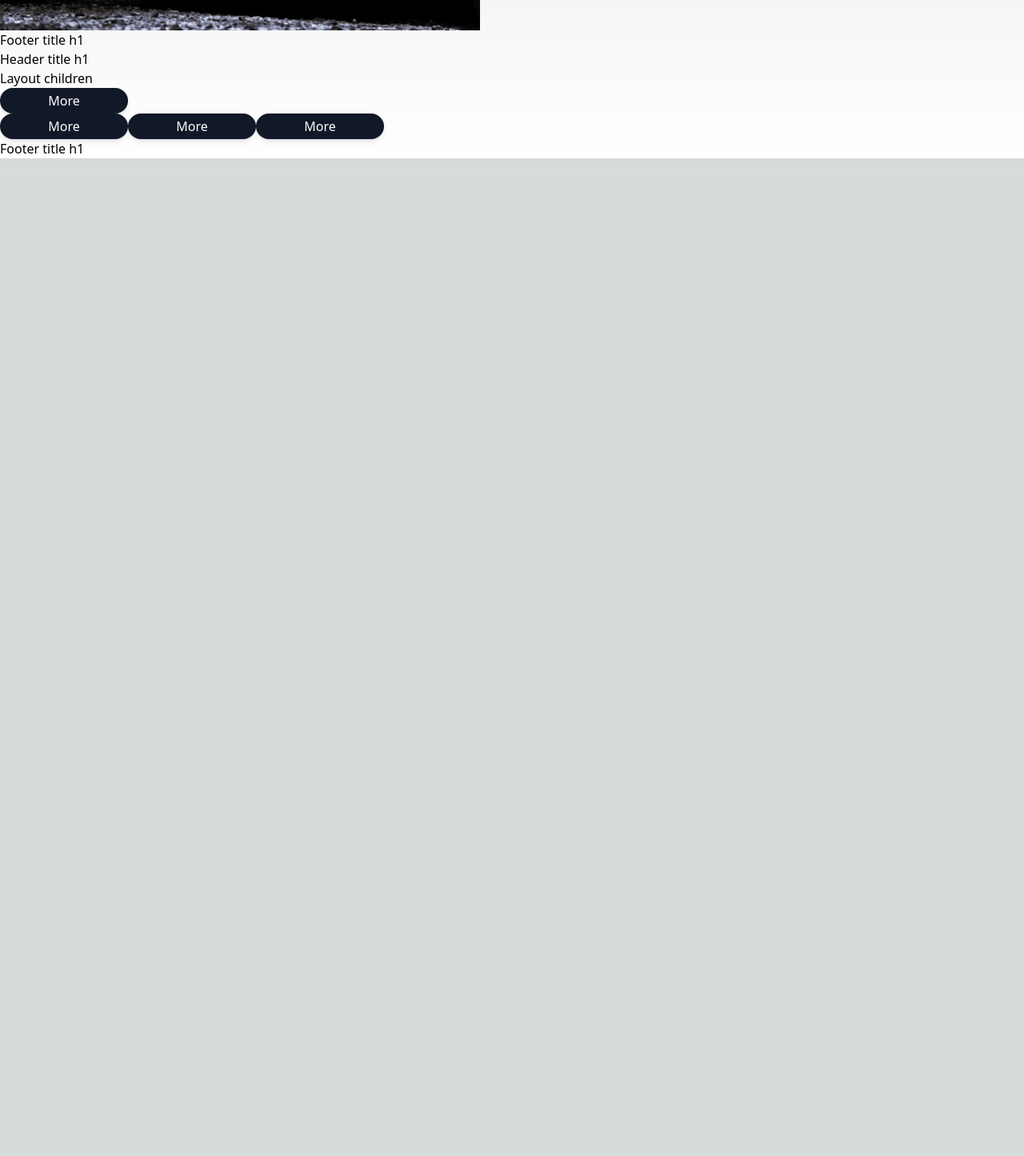
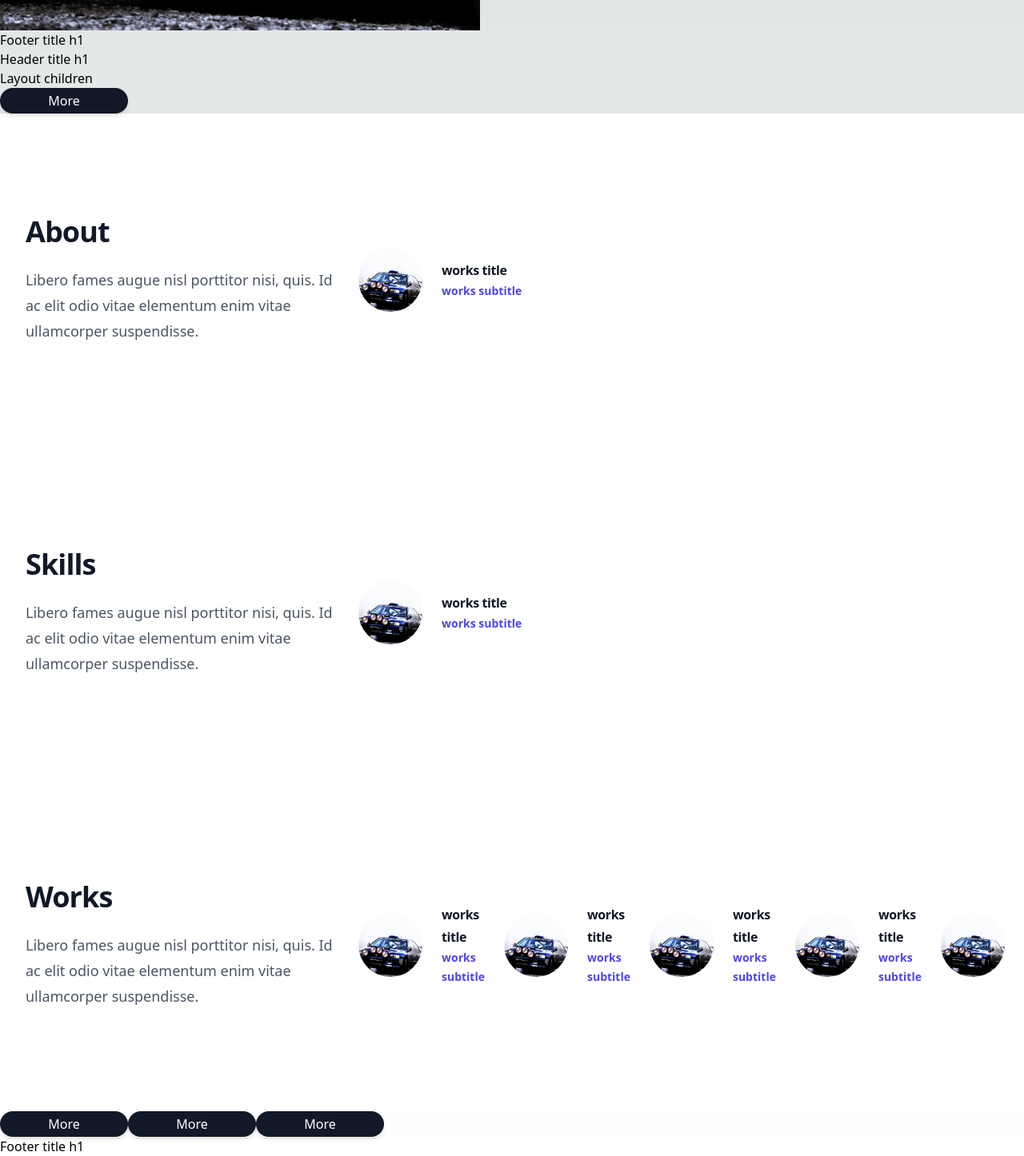
Before and after one commit to lumijoe/next_testocober, a Next.js app: page /test in a window 1280 px wide. Shown: the part 586-2032 px from the top of the page at 80% size. Before the commit the page ends 800 px from the top, so only its background shows below. Built offline with nearby package versions, Linux system fonts and the light colour scheme.

Commit message:
test Layout

```diff
--- /dev/null
+++ b/components/Card.js
@@ -0,0 +1,187 @@
+// components/Card.js(Cardコンポーネント)
+
+import React from 'react';
+import Image from 'next/image'
+/*
+export default function Card() {
+    return (
+        <div>
+            <figure className="bg-slate-100 rounded-xl p-8 dark:bg-slate-800">
+            <img className="w-24 h-24 rounded-full mx-auto" src="/sarah-dayan.jpg" alt="" width="384" height="512">
+            <div className="pt-6 space-y-4">
+                <blockquote>
+                <p class="text-lg font-medium">
+                    “Tailwind CSS is the only framework that I've seen scale
+                    on large teams. It’s easy to customize, adapts to any design,
+                    and the build size is tiny.”
+                </p>
+                </blockquote>
+                <figcaption className="font-medium">
+                <div className="text-sky-500 dark:text-sky-400">
+                    Sarah Dayan
+                </div>
+                <div className="text-s>
+                    Staff Engineer, Algolia
+                </div>
+                </figcaption>
+            </div>
+            </figure>
+        </div>
+    )
+}
+*/
+
+
+//https://tailwindui.com/components/marketing/sections/team-sections
+export default function Card() {
+    return (
+        <div>
+            {/* About */}
+            <div className="bg-white py-24 sm:py-32">
+                <div className="mx-auto grid max-w-7xl gap-x-8 gap-y-20 px-6 lg:px-8 xl:grid-cols-3">
+                <div className="max-w-2xl">
+                    <h2 className="text-3xl font-bold tracking-tight text-gray-900 sm:text-4xl">About</h2>
+                    <p className="mt-6 text-lg leading-8 text-gray-600">
+                    Libero fames augue nisl porttitor nisi, quis. Id ac elit odio vitae elementum enim vitae ullamcorper
+                    suspendisse.
+                    </p>
+                </div>
+                <ul role="list" className="grid gap-x-8 gap-y-12 sm:grid-cols-2 sm:gap-y-16 xl:col-span-2">
+                        <div className="flex items-center gap-x-6">
+                        <Image
+                        src="/image01.jpg"
+                        alt="Hero img"
+                        className="h-20 w-20 rounded-full"
+                        width={600}
+                        height={600}
+                        priority
+                        />
+                        <div>
+                            <h3 className="text-base font-semibold leading-7 tracking-tight text-gray-900">works title</h3>
+                            <p className="text-sm font-semibold leading-6 text-indigo-600">works subtitle</p>
+                        </div>
+                        </div>
+                </ul>
+                </div>
+            </div>
+
+            {/* Skills */}
+            <div className="bg-white py-24 sm:py-32">
+                <div className="mx-auto grid max-w-7xl gap-x-8 gap-y-20 px-6 lg:px-8 xl:grid-cols-3">
+                <div className="max-w-2xl">
+                    <h2 className="text-3xl font-bold tracking-tight text-gray-900 sm:text-4xl">Skills</h2>
+                    <p className="mt-6 text-lg leading-8 text-gray-600">
+                    Libero fames augue nisl porttitor nisi, quis. Id ac elit odio vitae elementum enim vitae ullamcorper
+                    suspendisse.
+                    </p>
+                </div>
+                <ul role="list" className="grid gap-x-8 gap-y-12 sm:grid-cols-2 sm:gap-y-16 xl:col-span-2">
+                        <div className="flex items-center gap-x-6">
+                        <Image
+                        src="/image01.jpg"
+                        alt="Hero img"
+                        className="h-20 w-20 rounded-full"
+                        width={600}
+                        height={600}
+                        priority
+                        />
+                        <div>
+                            <h3 className="text-base font-semibold leading-7 tracking-tight text-gray-900">works title</h3>
+                            <p className="text-sm font-semibold leading-6 text-indigo-600">works subtitle</p>
+                        </div>
+                        </div>
+                </ul>
+                </div>
+            </div>
+
+            {/* Works */}
+            <div className="bg-white py-24 sm:py-32">
+                <div className="mx-auto grid max-w-7xl gap-x-8 gap-y-20 px-6 lg:px-8 xl:grid-cols-3">
+                <div className="max-w-2xl">
+                    <h2 className="text-3xl font-bold tracking-tight text-gray-900 sm:text-4xl">Works</h2>
+                    <p className="mt-6 text-lg leading-8 text-gray-600">
+                    Libero fames augue nisl porttitor nisi, quis. Id ac elit odio vitae elementum enim vitae ullamcorper
+                    suspendisse.
+                    </p>
+                </div>
+                <ul role="list" className="grid gap-x-8 gap-y-12 sm:grid-cols-2 sm:gap-y-16 xl:col-span-2">
+                        <div className="flex items-center gap-x-6">
+                            <Image
+                            src="/image01.jpg"
+                            alt="Hero img"
+                            className="h-20 w-20 rounded-full"
+                            width={600}
+                            height={600}
+                            priority
+                            />
+                            <div>
+                                <h3 className="text-base font-semibold leading-7 tracking-tight text-gray-900">works title</h3>
+                                <p className="text-sm font-semibold leading-6 text-indigo-600">works subtitle</p>
+                            </div>
+                            <Image
+                            src="/image01.jpg"
+                            alt="Hero img"
+                            className="h-20 w-20 rounded-full"
+                            width={600}
+                            height={600}
+                            priority
+                            />
+                            <div>
+                                <h3 className="text-base font-semibold leading-7 tracking-tight text-gray-900">works title</h3>
+                                <p className="text-sm font-semibold leading-6 text-indigo-600">works subtitle</p>
+                            </div>
+                            <Image
+                            src="/image01.jpg"
+                            alt="Hero img"
+                            className="h-20 w-20 rounded-full"
+                            width={600}
+                            height={600}
+                            priority
+                            />
+                            <div>
+                                <h3 className="text-base font-semibold leading-7 tracking-tight text-gray-900">works title</h3>
+                                <p className="text-sm font-semibold leading-6 text-indigo-600">works subtitle</p>
+                            </div>
+                            <Image
+                            src="/image01.jpg"
+                            alt="Hero img"
+                            className="h-20 w-20 rounded-full"
+                            width={600}
+                            height={600}
+                            priority
+                            />
+                            <div>
+                                <h3 className="text-base font-semibold leading-7 tracking-tight text-gray-900">works title</h3>
+                                <p className="text-sm font-semibold leading-6 text-indigo-600">works subtitle</p>
+                            </div>
+                            <Image
+                            src="/image01.jpg"
+                            alt="Hero img"
+                            className="h-20 w-20 rounded-full"
+                            width={600}
+                            height={600}
+                            priority
+                            />
+                            <div>
+                                <h3 className="text-base font-semibold leading-7 tracking-tight text-gray-900">works title</h3>
+                                <p className="text-sm font-semibold leading-6 text-indigo-600">works subtitle</p>
+                            </div>
+                            <Image
+                            src="/image01.jpg"
+                            alt="Hero img"
+                            className="h-20 w-20 rounded-full"
+                            width={600}
+                            height={600}
+                            priority
+                            />
+                            <div>
+                                <h3 className="text-base font-semibold leading-7 tracking-tight text-gray-900">works title</h3>
+                                <p className="text-sm font-semibold leading-6 text-indigo-600">works subtitle</p>
+                            </div>
+                        </div>
+                </ul>
+                </div>
+            </div>
+        </div>
+    )
+  }
--- a/pages/test.js
+++ b/pages/test.js
@@ -7,6 +7,8 @@ import Footer from '../components/Footer'
 import Layout from '../components/Layout'
 import BtnMore from '../components/Button/BtnMore'
 import BtnCategories from '../components/Button/BtnCategories'
+import Card from '../components/Card'
+
 
 export default function test () {
     return (
@@ -19,6 +21,7 @@ export default function test () {
                     <h2>Layout children</h2>
                     <BtnMore />
                 </div>
+                <Card />
                 <div>
                     <BtnCategories />
                 </div>
```
